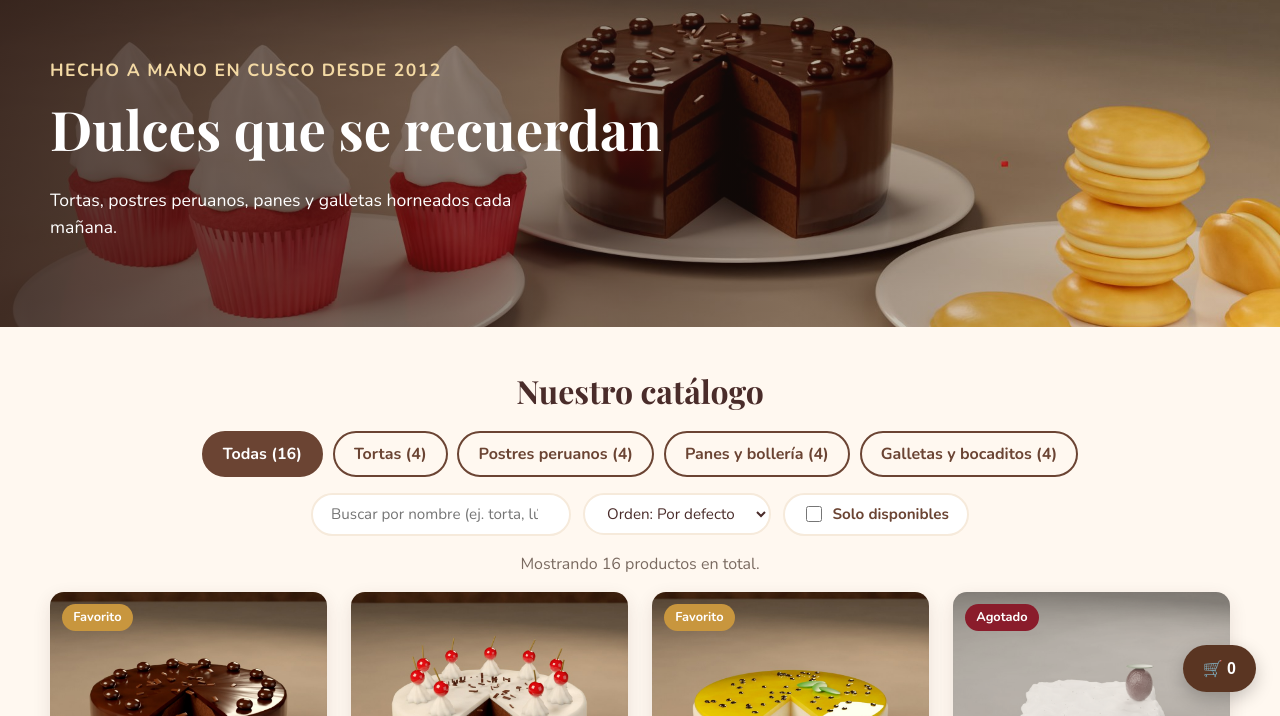
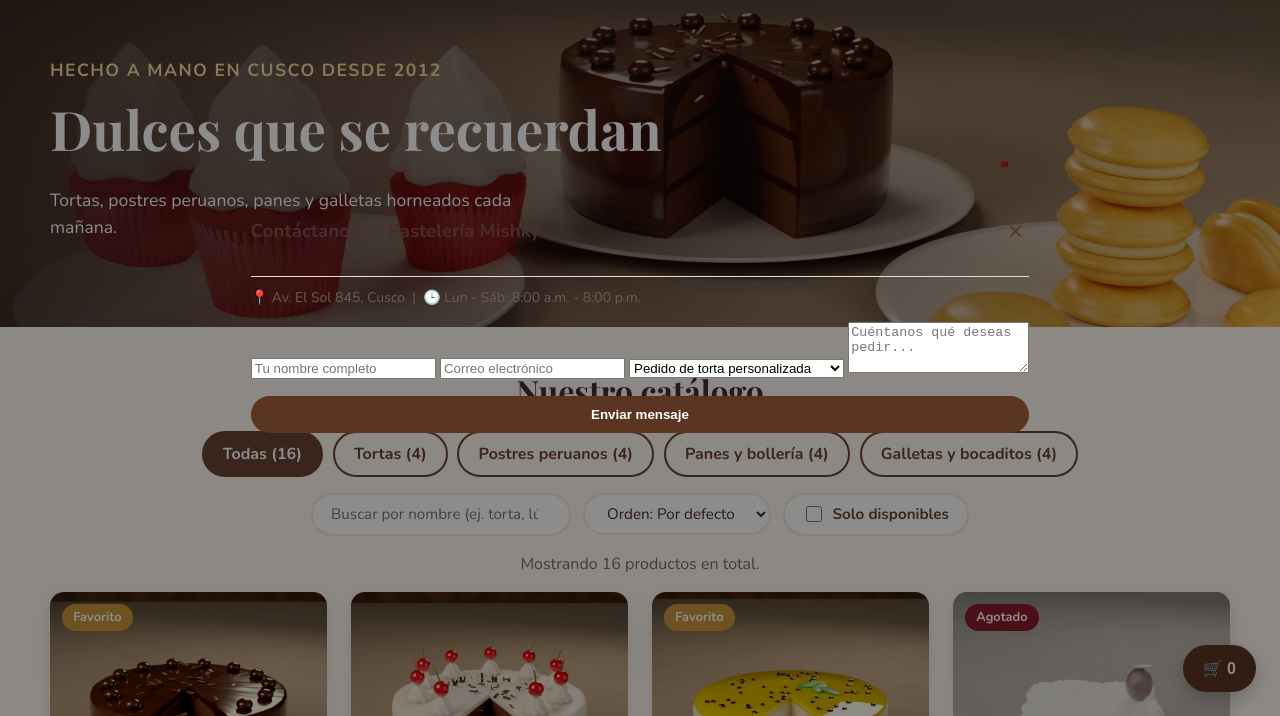
Before and after one commit to Piero-n22/Semana11Web, a plain HTML site: page pasteleria-mishky/catalogo.html in a window 1280 px wide. Both pictures are taken after a click on the link "Contacto". Shown: the part 84-800 px from the top of the page. Drawn offline with nearby package versions, Linux system fonts and the light colour scheme.

Commit message:
Update catalogo.html

```diff
--- a/pasteleria-mishky/catalogo.html
+++ b/pasteleria-mishky/catalogo.html
@@ -92,7 +92,7 @@
       </div>
     </footer>
 
-    <!-- Plantilla de una tarjeta de producto: el navegador no la muestra -->
+    <!-- Plantilla de una tarjeta de producto -->
     <template id="tpl-producto">
       <li class="tarjeta">
         <figure class="tarjeta__foto">
@@ -146,7 +146,6 @@
       </article>
     </dialog>
 
-    <script src="js/catalogo.js" defer></script>
     <!-- Botón flotante del carrito -->
     <button id="mishky-cart-toggle" class="mishky-cart-fab" aria-label="Abrir carrito">
       🛒 <span id="mishky-cart-count">0</span>
@@ -170,5 +169,32 @@
         </div>
       </aside>
     </div>
+
+    <!-- Modal de Contacto -->
+    <div id="mishky-contact-modal" class="mishky-overlay" style="justify-content:center;align-items:center;">
+      <div class="mishky-contact-box">
+        <div class="mishky-drawer-header">
+          <h3>Contáctanos — Pastelería Mishky</h3>
+          <button id="mishky-contact-close" class="mishky-close-btn">&times;</button>
+        </div>
+        <p style="font-size:14px;color:#6b5e55;margin:10px 0 14px;">
+          📍 Av. El Sol 845, Cusco &nbsp;|&nbsp; 🕒 Lun - Sáb: 8:00 a.m. - 8:00 p.m.
+        </p>
+        <form id="mishky-contact-form" novalidate>
+          <input type="text" id="mishky-c-nombre" class="mishky-input" placeholder="Tu nombre completo" required>
+          <input type="email" id="mishky-c-email" class="mishky-input" placeholder="Correo electrónico" required>
+          <select id="mishky-c-motivo" class="mishky-input">
+            <option value="Torta personalizada">Pedido de torta personalizada</option>
+            <option value="Eventos">Bocaditos para eventos</option>
+            <option value="Consulta">Consulta sobre envíos en Cusco</option>
+          </select>
+          <textarea id="mishky-c-mensaje" class="mishky-input" rows="3" placeholder="Cuéntanos qué deseas pedir..." required></textarea>
+          <div id="mishky-contact-feedback" style="font-size:13px;margin-bottom:8px;"></div>
+          <button type="submit" class="mishky-btn-primary">Enviar mensaje</button>
+        </form>
+      </div>
+    </div>
+
+    <script src="js/catalogo.js" defer></script>
   </body>
 </html>
```
Lines whose indentation alone changed are shown as unchanged.
